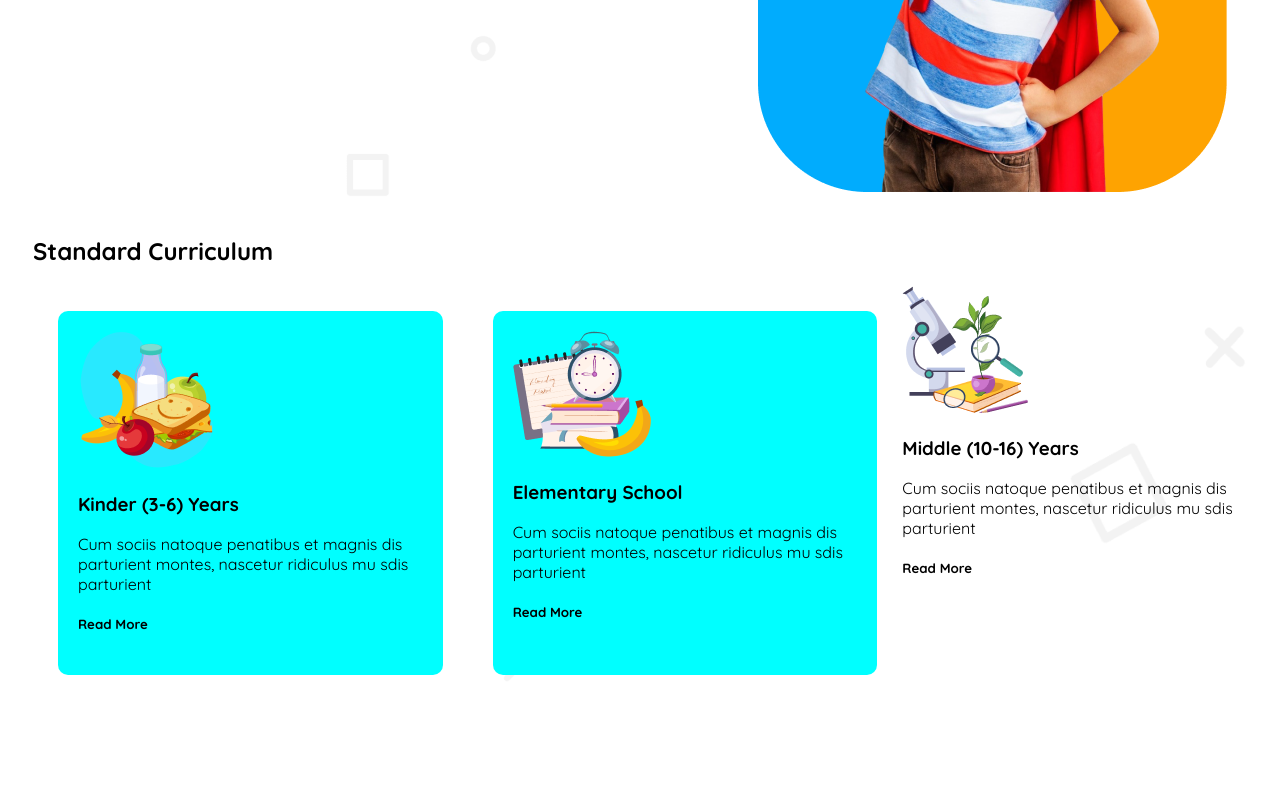
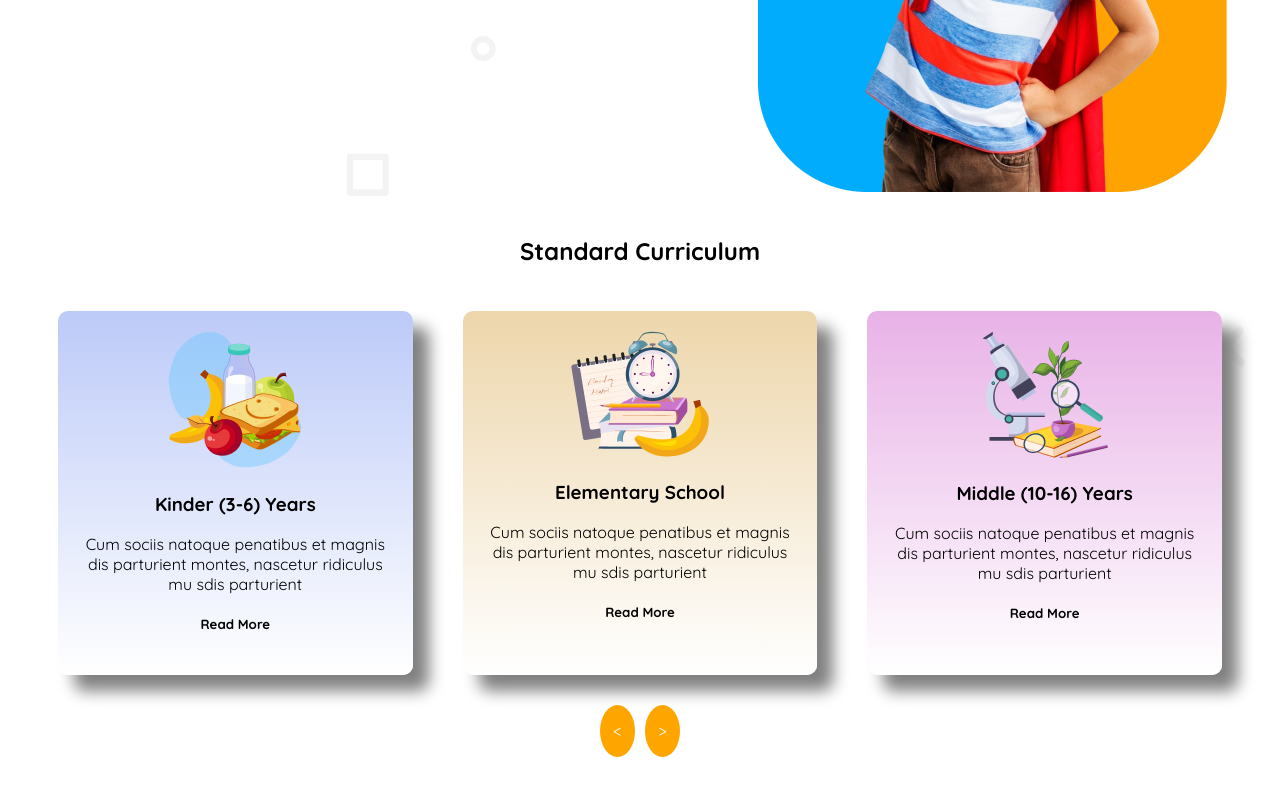
Before and after one commit to rabbanictgbd/p_hero_b11_ass2, a plain HTML site: page index.html in a window 1280 px wide. Shown: the part 508-1303 px from the top of the page. Before the commit the page ends 1241 px from the top, so only its background shows below. Drawn offline with Linux system fonts and the light colour scheme.

Commit message:
standard section responsived

```diff
--- a/index.html
+++ b/index.html
@@ -63,8 +63,8 @@
         <!-- Standard Curriculum -->
         <section class="curriculam">
             <h1>Standard Curriculum</h1>
-            <div class="flex">
-                <div class="card">
+            <div class="flex div_card">
+                <div class="card g_c_blue">
                     <img src="assets/kinder.png" alt="">
                     <h3>Kinder (3-6) Years</h3>
                     <p>Cum sociis natoque penatibus et magnis
@@ -72,7 +72,7 @@
                         mu sdis parturient</p>
                     <h5>Read More</h5>
                 </div>
-                <div class="card">
+                <div class="card g_c_orange">
                     <img src="assets/elementary.png" alt="">
                     <h3>Elementary School</h3>
                     <p>Cum sociis natoque penatibus et magnis
@@ -80,7 +80,7 @@
                         mu sdis parturient</p>
                     <h5>Read More</h5>
                 </div>
-                <div>
+                <div class="card g_c_purple">
                     <img src="assets/middle.png" alt="">
                     <h3>Middle (10-16) Years</h3>
                     <p>Cum sociis natoque penatibus et magnis
@@ -88,6 +88,11 @@
                         mu sdis parturient</p>
                     <h5>Read More</h5>
                 </div>
+
+            </div>
+            <div class="flex center m_hide">
+                <div class="ball"><p><</p></div>
+                <div class="ball"><p>></p></div>
             </div>
 
         </section>
--- a/styles.css
+++ b/styles.css
@@ -19,6 +19,16 @@ body{
     align-items: center;
 }
 
+header ul{
+    list-style: none;
+
+}
+
+header li{
+    padding: 10px;
+}
+
+
 main{
     background-image: url(assets/bg.png);
 }
@@ -29,8 +39,36 @@ main{
 
 .banner div{
     margin: 20px;
+
 }
 
+.curriculam{
+    text-align: center;
+}
+.card{
+    border-radius: 10px;
+    padding: 20px;
+    margin: 25px;
+    box-shadow:16px 16px 16px gray;
+    align-items: center;
+    text-align: center;
+}
+
+
+
+
+.ball{
+    width: 35px;
+    border-radius: 50%;
+    background-color: orange;
+    margin: 5px;
+    color: white;
+}
+.center{
+    align-items: center;
+    text-align: center;
+    justify-content: center;
+}
 .flex{
     display: flex;
 }
@@ -60,14 +98,6 @@ main{
     justify-content: space-around;
 }
 
-header ul{
-    list-style: none;
-
-}
-
-header li{
-    padding: 10px;
-}
 
 button{
     background-color: orange;
@@ -78,11 +108,16 @@ button{
     color: white;
 }
 
-.card{
-    border-radius: 10px;
-    background-color: aqua;
-    padding: 20px;
-    margin: 25px;
+.g_c_blue{
+    background:linear-gradient(to bottom, rgb(188, 202, 248), white);
+}
+
+.g_c_orange{
+    background: linear-gradient(to bottom, rgb(237, 214, 171), white);
+}
+
+.g_c_purple{
+    background: linear-gradient(to bottom, rgb(232, 178, 231), white);
 }
 
 @media screen and (max-width: 762px) {
@@ -108,4 +143,7 @@ button{
     .banner img{
         width: 100%;
     }
+    .div_card{
+        flex-direction: column;
+    }
 }
```
